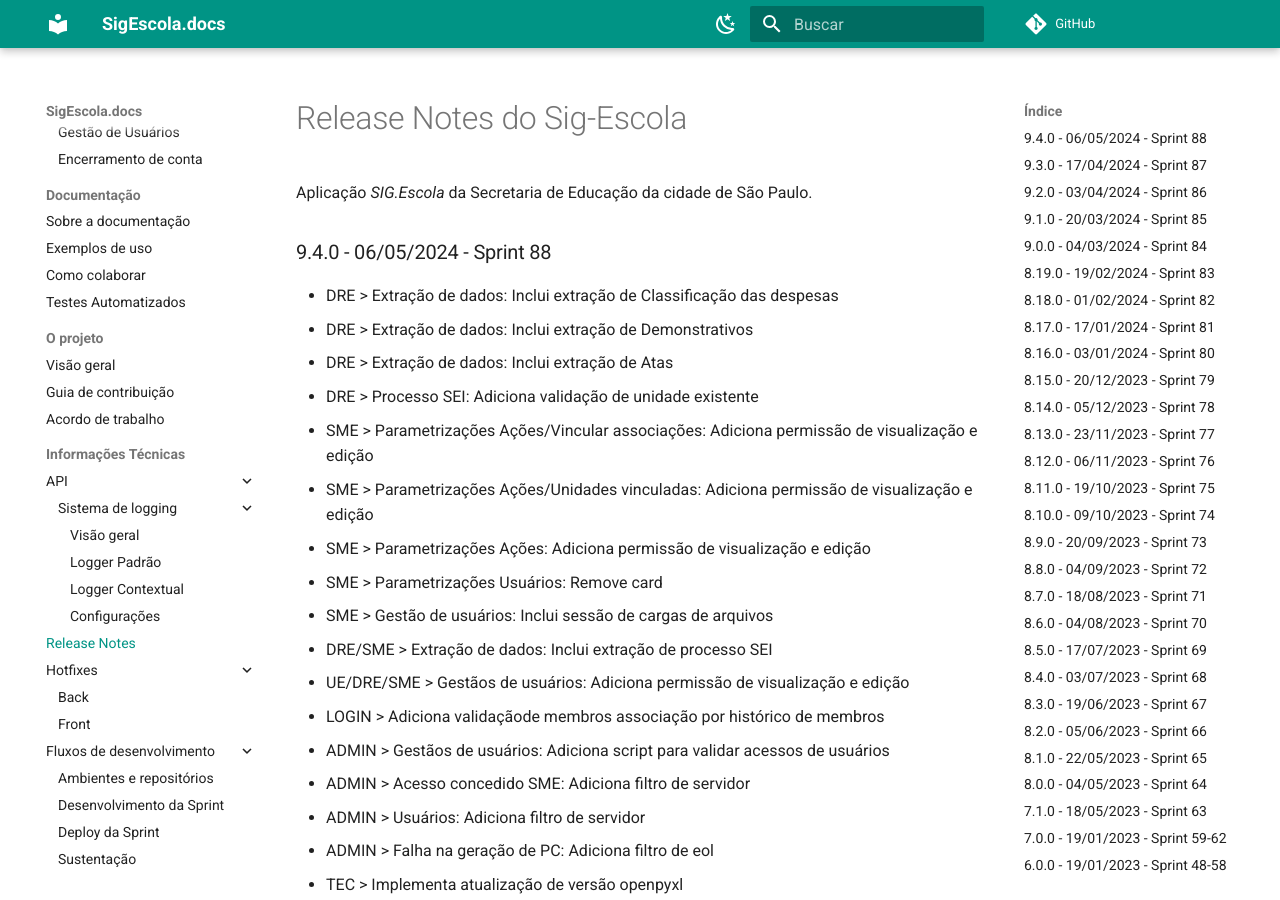
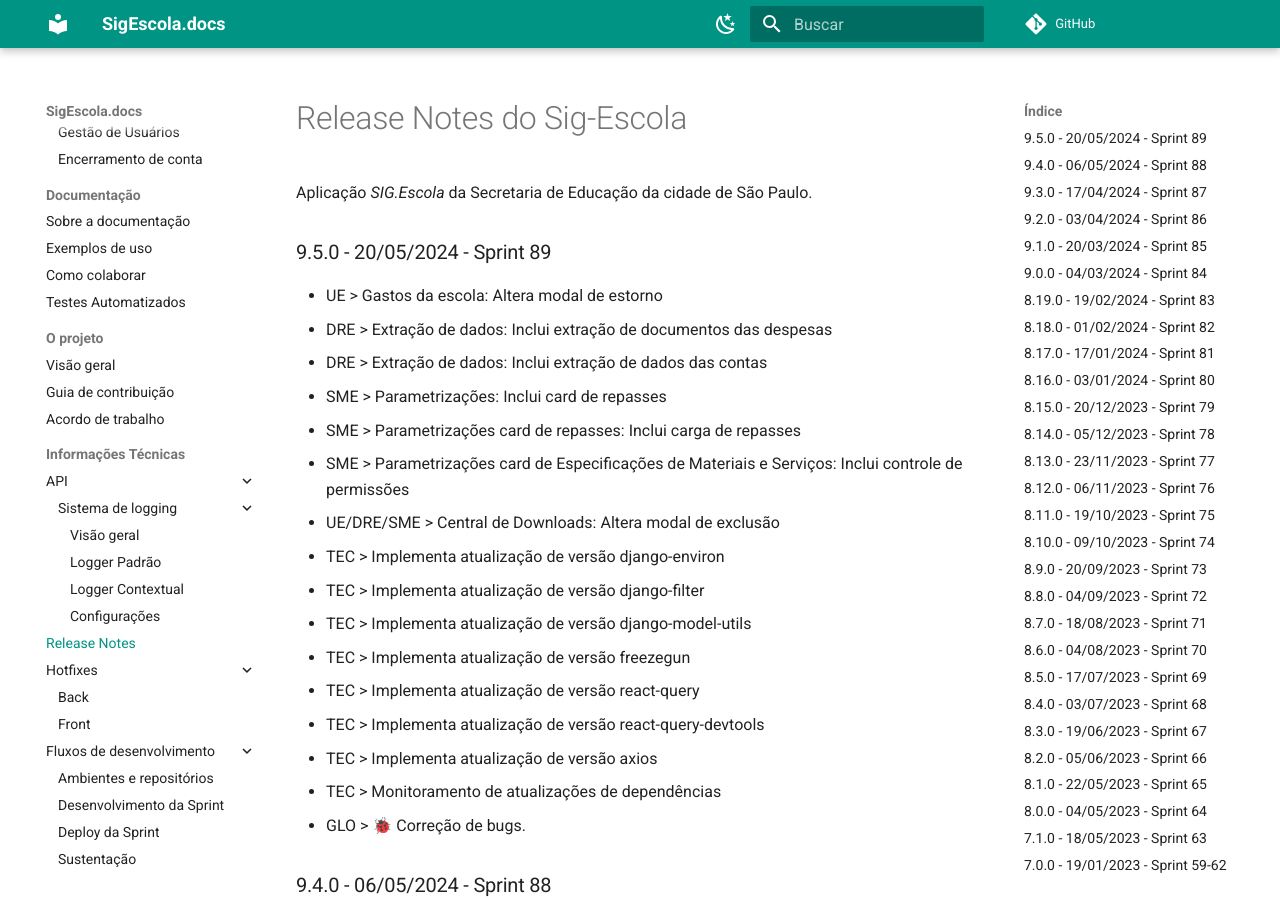
Before and after one commit to prefeiturasp/SME-PTRF-Docs, an MkDocs documentation site: the page built from docs/projeto/release_notes.md, in a window 1280 px wide and 900 px high. Built offline with MkDocs 1.6.1 and Material for MkDocs 9.7.7, drawn with Linux system fonts in a browser that asks for light colours; comment, search, counter and statistics services are not loaded.

Commit message:
Update release_notes.md

```diff
--- a/docs/projeto/release_notes.md
+++ b/docs/projeto/release_notes.md
@@ -1,6 +1,24 @@
 # Release Notes do Sig-Escola
 
 Aplicação *SIG.Escola* da Secretaria de Educação da cidade de São Paulo.
+
+### 9.5.0 - 20/05/2024 - Sprint 89
+* UE > Gastos da escola: Altera modal de estorno
+* DRE > Extração de dados: Inclui extração de documentos das despesas
+* DRE > Extração de dados: Inclui extração de dados das contas
+* SME > Parametrizações: Inclui card de repasses
+* SME > Parametrizações card de repasses: Inclui carga de repasses
+* SME > Parametrizações card de Especificações de Materiais e Serviços: Inclui controle de permissões
+* UE/DRE/SME > Central de Downloads: Altera modal de exclusão
+* TEC > Implementa atualização de versão django-environ
+* TEC > Implementa atualização de versão django-filter
+* TEC > Implementa atualização de versão django-model-utils
+* TEC > Implementa atualização de versão freezegun
+* TEC > Implementa atualização de versão react-query
+* TEC > Implementa atualização de versão react-query-devtools
+* TEC > Implementa atualização de versão axios
+* TEC > Monitoramento de atualizações de dependências
+* GLO > 🐞 Correção de bugs.
 
 ### 9.4.0 - 06/05/2024 - Sprint 88
 * DRE > Extração de dados: Inclui extração de Classificação das despesas
```
